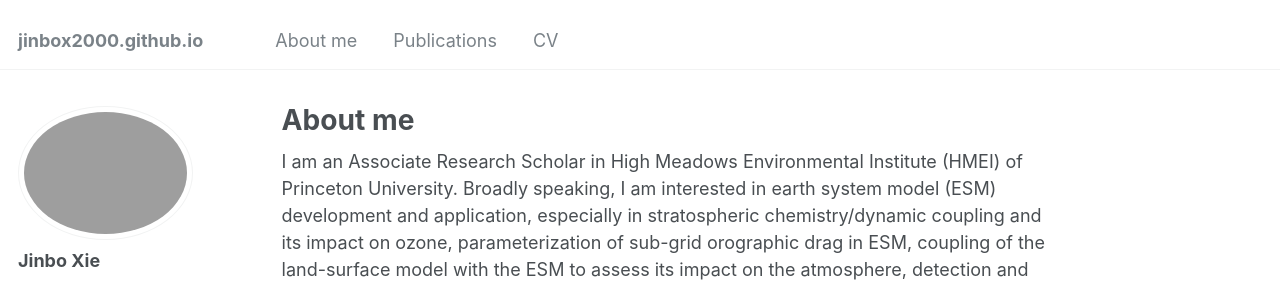
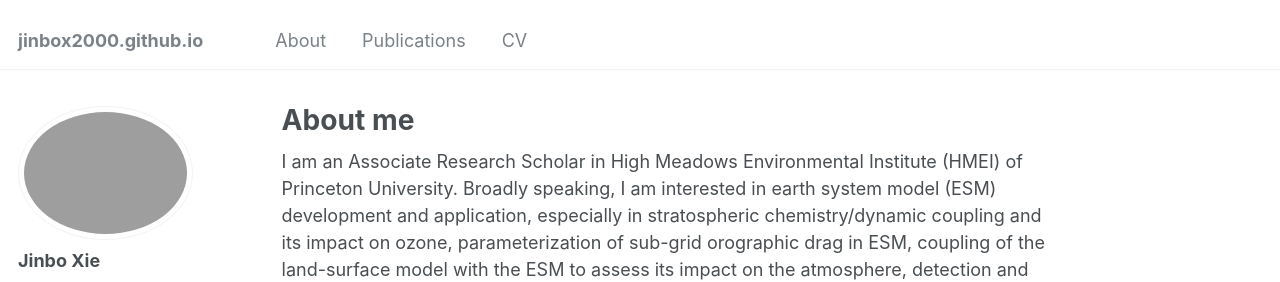
Before and after one commit to jinbox2000/jinbox2000.github.io, a Jekyll site: the page built from _pages/about.md, in a window 1280 px wide. Shown: the top 282 px of the page. Built offline with Jekyll 4.4.1, drawn with Linux system fonts in a browser that asks for light colours; some web fonts are replaced.

```diff
--- a/_data/navigation.yml
+++ b/_data/navigation.yml
@@ -5,8 +5,8 @@
 # prevent it from being included in the site.
 
 main:
-  - title: "About me"
-    url: /publications/
+  - title: "About"
+    url: /about/
 
   - title: "Publications"
     url: /publications/
```
